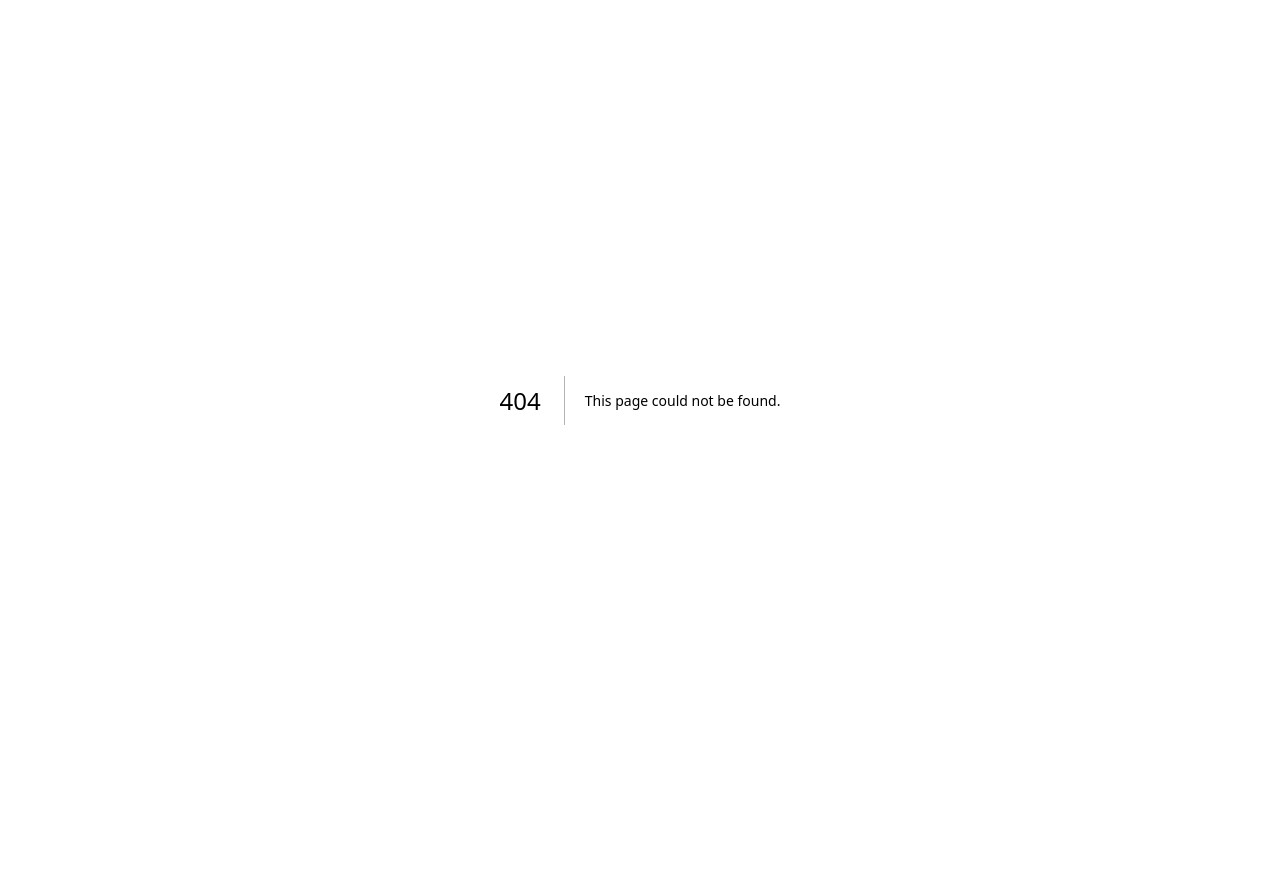
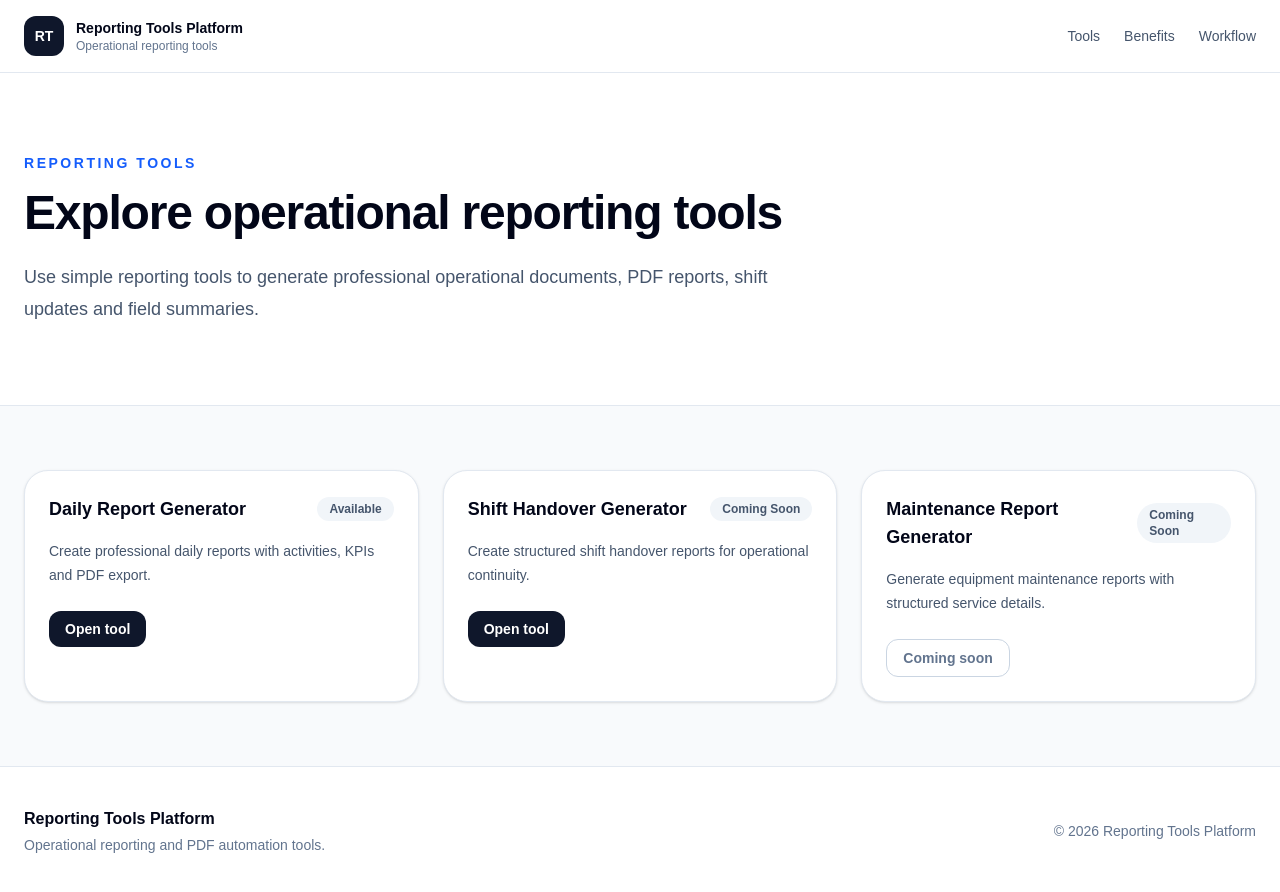
Before and after one commit to kike-Pinto/reporting-tools-platform, a Next.js app: page /tools in a window 1280 px wide. Before the commit this address had no page. Shown: the top 892 px of the page. Before the commit the page ends 800 px from the top, so only its background shows below. Built offline with nearby package versions, Linux system fonts and the light colour scheme.

Commit message:
Add tools directory page

```diff
--- /dev/null
+++ b/app/tools/page.tsx
@@ -0,0 +1,102 @@
+import type { Metadata } from 'next'
+import Link from 'next/link'
+
+import Footer from '@/components/layout/Footer'
+import Navbar from '@/components/layout/Navbar'
+
+export const metadata: Metadata = {
+  title: 'Reporting Tools',
+  description:
+    'Explore professional reporting tools for operations, maintenance, construction and field teams.',
+}
+
+const tools = [
+  {
+    title: 'Daily Report Generator',
+    description:
+      'Create professional daily reports with activities, KPIs and PDF export.',
+    href: '/tools/daily-report-generator',
+    status: 'Available',
+  },
+  {
+    title: 'Shift Handover Generator',
+    description:
+      'Create structured shift handover reports for operational continuity.',
+    href: '/tools/shift-handover-generator',
+    status: 'Coming Soon',
+  },
+  {
+    title: 'Maintenance Report Generator',
+    description:
+      'Generate equipment maintenance reports with structured service details.',
+    href: '#',
+    status: 'Coming Soon',
+  },
+]
+
+export default function ToolsPage() {
+  return (
+    <main className='min-h-screen bg-slate-50 text-slate-900'>
+      <Navbar />
+
+      <section className='border-b border-slate-200 bg-white'>
+        <div className='mx-auto max-w-7xl px-6 py-20'>
+          <p className='text-sm font-semibold uppercase tracking-[0.18em] text-blue-600'>
+            Reporting Tools
+          </p>
+
+          <h1 className='mt-4 text-5xl font-bold tracking-tight text-slate-950'>
+            Explore operational reporting tools
+          </h1>
+
+          <p className='mt-6 max-w-3xl text-lg leading-8 text-slate-600'>
+            Use simple reporting tools to generate professional operational
+            documents, PDF reports, shift updates and field summaries.
+          </p>
+        </div>
+      </section>
+
+      <section className='mx-auto max-w-7xl px-6 py-16'>
+        <div className='grid gap-6 lg:grid-cols-3'>
+          {tools.map((tool) => (
+            <div
+              key={tool.title}
+              className='rounded-3xl border border-slate-200 bg-white p-6 shadow-sm'
+            >
+              <div className='flex items-center justify-between gap-4'>
+                <h2 className='text-lg font-bold text-slate-950'>
+                  {tool.title}
+                </h2>
+
+                <span className='rounded-full bg-slate-100 px-3 py-1 text-xs font-semibold text-slate-600'>
+                  {tool.status}
+                </span>
+              </div>
+
+              <p className='mt-4 text-sm leading-6 text-slate-600'>
+                {tool.description}
+              </p>
+
+              <div className='mt-6'>
+                {tool.href !== '#' ? (
+                  <Link
+                    href={tool.href}
+                    className='inline-flex items-center rounded-xl bg-slate-900 px-4 py-2 text-sm font-semibold text-white transition hover:bg-slate-800'
+                  >
+                    Open tool
+                  </Link>
+                ) : (
+                  <span className='inline-flex items-center rounded-xl border border-slate-300 px-4 py-2 text-sm font-semibold text-slate-500'>
+                    Coming soon
+                  </span>
+                )}
+              </div>
+            </div>
+          ))}
+        </div>
+      </section>
+
+      <Footer />
+    </main>
+  )
+}
--- a/components/layout/Navbar.tsx
+++ b/components/layout/Navbar.tsx
@@ -21,12 +21,12 @@ export default function Navbar() {
         </Link>
 
         <nav className='hidden items-center gap-6 md:flex'>
-          <a
-            href='#tools'
+          <Link
+            href='/tools'
             className='text-sm font-medium text-slate-600 transition hover:text-slate-950'
           >
             Tools
-          </a>
+          </Link>
 
           <a
             href='#benefits'
```
